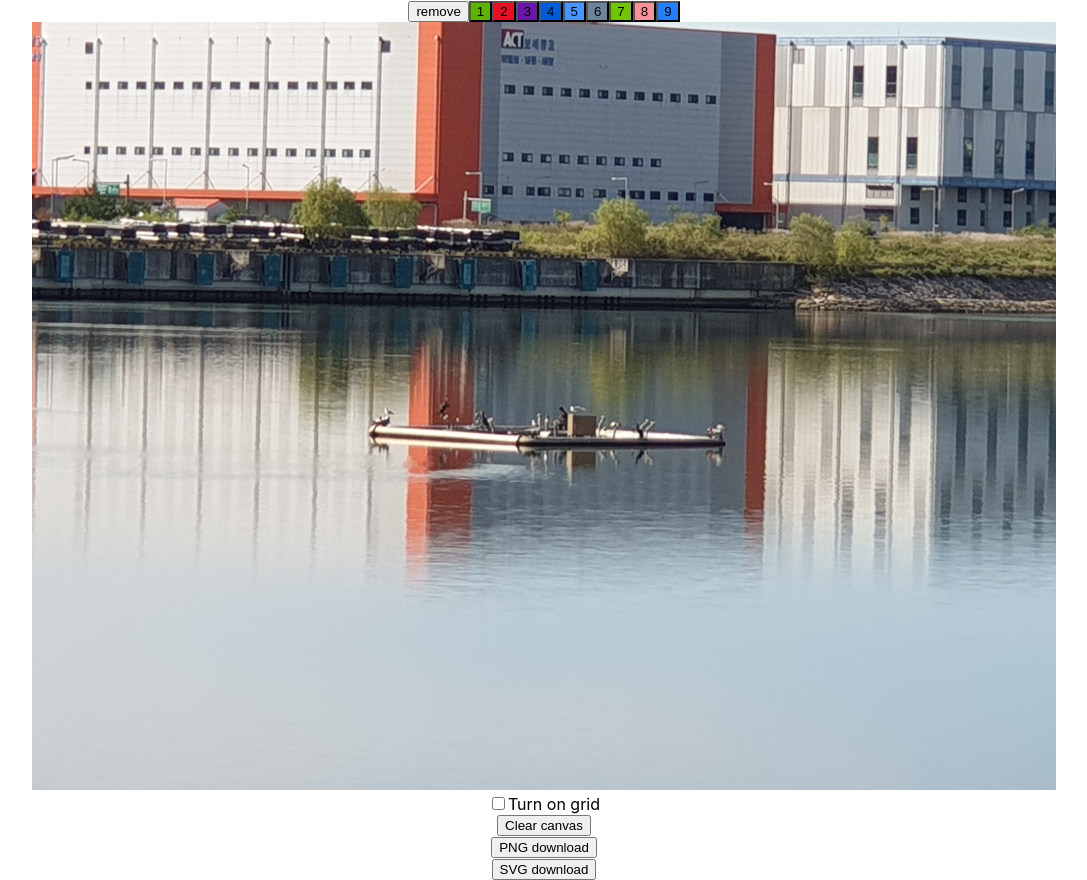
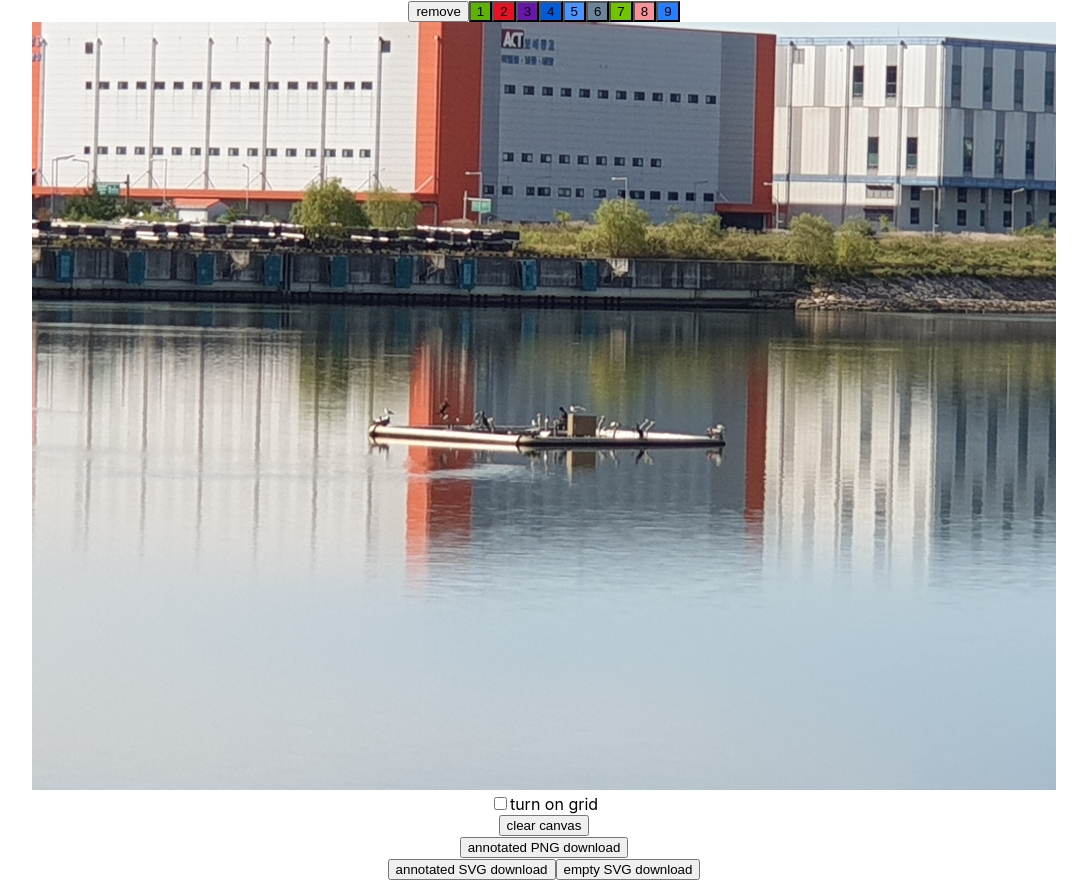
Before and after one commit to JinkiJung/canvas-svg-superpixel-ts, a React (Create React App) app: page / in a window 1280 px wide. Shown: the whole page, without its empty margins (96-1183 px from the left). Built offline with nearby package versions, Linux system fonts and the light colour scheme; no server answers.

Commit message:
export of empty svg

```diff
--- a/src/App.tsx
+++ b/src/App.tsx
@@ -27,7 +27,8 @@ const canvasHeight = 768;
 const annotatedList: Annotation[] = importAnnotatedData(loadedAnnotatedData);
 //[ {tag: "1", color: "#5db300", index: 1}, {tag: "2", color: "#e81123", index: 2}];
 
-const activateLinkDownload = () => { document.getElementById(svgDownBtnId)?.setAttribute("href", getSvgUrl(canvasId)); document.getElementById(svgDownBtnId)?.click(); }
+const downloadAnnotatedSvg = () => { document.getElementById(svgDownBtnId)?.setAttribute("href", getSvgUrl(canvasId)); document.getElementById(svgDownBtnId)?.click(); }
+const downloadEmptySvg = () => { document.getElementById(svgDownBtnId)?.setAttribute("href", getSvgUrl(canvasId, true)); document.getElementById(svgDownBtnId)?.click(); }
 
 function App() {
   const [ gridOn, setGridOn ] = useState(false);
@@ -55,10 +56,11 @@ function App() {
             onSegmentsUpdated={(data) => {}} onSelectedTagUpdated={(data) => {}} onCanvasLoaded={() => console.log("Canvas loaded!")} />
       </div>
       <div>
-        <input type={"checkbox"} onChange={(e) => setGridOn(e.target.checked)}/>Turn on grid<br />
-        <button onClick={() => clearCanvas(canvasId, "black")}>Clear canvas</button><br />
-        <button onClick={() => exportToPng(canvasId, "test", "black")}>PNG download</button><br/>
-        <button type="submit" onClick={activateLinkDownload}>SVG download</button>
+        <input type={"checkbox"} onChange={(e) => setGridOn(e.target.checked)}/>turn on grid<br />
+        <button onClick={() => clearCanvas(canvasId, "black")}>clear canvas</button><br />
+        <button onClick={() => exportToPng(canvasId, "test", "black")}>annotated PNG download</button><br/>
+        <button type="submit" onClick={downloadAnnotatedSvg}>annotated SVG download</button>
+        <button type="submit" onClick={downloadEmptySvg}>empty SVG download</button>
         <a id={svgDownBtnId} download={imgFileName.split("/")[imgFileName.split("/").length - 1]+".svg"} href-lang='image/svg+xml' href={"#"} hidden>download link</a>
       </div>
     </div>
--- a/src/superpixel-canvas/canvasGridProvider.tsx
+++ b/src/superpixel-canvas/canvasGridProvider.tsx
@@ -17,6 +17,9 @@ export const CanvasGridProvider: React.FC<CanvasGridProviderProps> =
         document.getElementById(containerId)?.append(grid!);
         document.getElementById(containerId)?.firstElementChild?.setAttribute("id",id);
         document.getElementById(containerId)?.firstElementChild?.setAttribute("class","img-grid");
+        document.getElementById(containerId)?.firstElementChild?.removeAttribute("color-profile");
+        document.getElementById(containerId)?.firstElementChild?.removeAttribute("content-script-type");
+        document.getElementById(containerId)?.firstElementChild?.removeAttribute("name");
         const children = document.getElementById(id)?.children;
         for (var i=0; i<children!.length ; i++){
             if ( children![i].tagName === "path") {
--- a/src/superpixel-canvas/canvasSVGCreator.tsx
+++ b/src/superpixel-canvas/canvasSVGCreator.tsx
@@ -137,5 +137,5 @@ export const CanvasSVGCreator: React.FC<CanvasSVGCreatorProps> =
     const viewBoxString = [0, 0, canvasWidth, canvasHeight].join(
         " "
     );
-    return <svg xmlnsXlink="http://www.w3.org/1999/xlink" xmlns="http://www.w3.org/2000/svg" width={canvasWidth} height={canvasHeight} key={id} id={id} colorProfile={AnnotationTag.EMPTY} name={defaultColor} viewBox={viewBoxString}></svg>
+    return <svg xmlnsXlink="http://www.w3.org/1999/xlink" xmlns="http://www.w3.org/2000/svg" key={id} id={id} colorProfile={AnnotationTag.EMPTY} name={defaultColor} viewBox={viewBoxString}></svg>
 }
--- a/src/superpixel-canvas/superpixelCanvas.tsx
+++ b/src/superpixel-canvas/superpixelCanvas.tsx
@@ -72,25 +72,31 @@ export const SPId2number = (spId: string): number => {
     return spId.startsWith("sp") ? parseInt(spId.substr(2)) : -1;
 }
 
-const configureSvg = (svgElement: HTMLElement) => {
+const configureSvg = (svgElement: HTMLElement, empty: boolean) => {
     const svg = svgElement.firstElementChild;
     for (const element of svg?.children!){
-        element.setAttribute("style", "stroke-width: 0; opacity: 1;");
+        if (empty){
+            element.setAttribute("fill", "#000000");
+            element.setAttribute("tag", "empty");
+            element.setAttribute("name", "empty");
+            element.setAttribute("style", `stroke-width: 0; opacity: ${defaultOpacity};`);
+        }else{
+            element.setAttribute("style", "stroke-width: 0; opacity: 1;");
+        }
     }
     return svg;
 }
 
-const prepare2Export = (canvasId: string) => {
+const prepare2Export = (canvasId: string, empty: boolean = false) => {
     const newElement = document.createElement("exportSvg");
     const clonedNode = document.getElementById(canvasId)?.cloneNode(true);
     newElement.appendChild(clonedNode!);
-    return configureSvg(newElement!);
+    return configureSvg(newElement!, empty);
 }
 
 export const exportToPng = (canvasId: string, fileName: string, backgroundColor: string = "#000000", callback?: (fileName: string, content: string) => any) => {
     let fileNameSplit = fileName.split("/");
     let finalFileName = fileNameSplit[fileNameSplit.length - 1].split(".")[0] + ".png";
-
     if (callback){
         svgToPng.svgAsPngUri(prepare2Export(canvasId),
         finalFileName, {backgroundColor: backgroundColor}).then((uri: string) => callback(finalFileName, uri));
@@ -111,8 +117,8 @@ export const exportToSvg = (canvasId: string, fileName: string, callback?: (file
     }
 }
 
-export const getSvgUrl = (canvasId:string): string => {
-    const content = prepare2Export(canvasId)?.outerHTML!;
+export const getSvgUrl = (canvasId:string, empty: boolean = false): string => {
+    const content = prepare2Export(canvasId, empty)?.outerHTML!;
     var file = new Blob([content], { type: 'image/svg+xml' });
     return URL.createObjectURL(file);
 }
```
Also changed, not shown: 1 other file (tests, documents, lock files or other folders).
